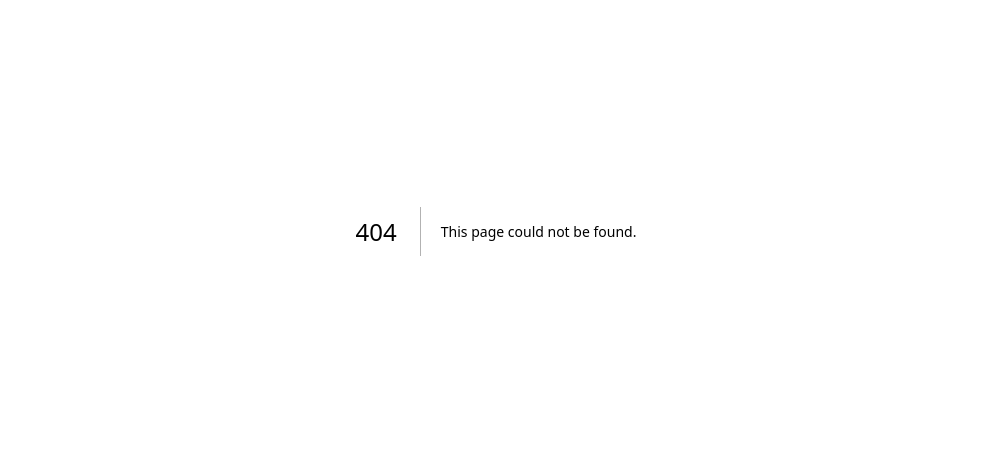
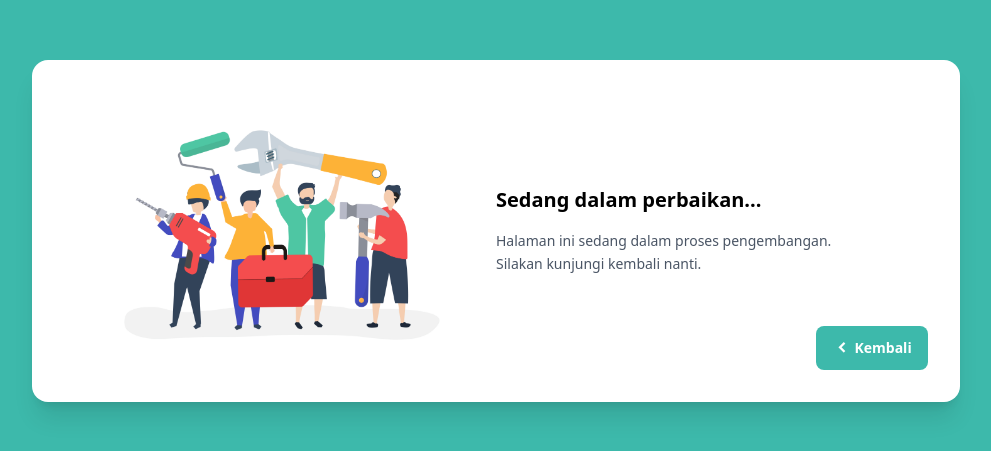
Before and after one commit to IqbalRadjasa/lms-dev, a Next.js app: page /underMaintenance in a window 1280 px wide. Before the commit this address had no page. Shown: the part 169-620 px from the top of the page, without its empty margins (144-1135 px from the left). Built offline with nearby package versions, Linux system fonts and the light colour scheme.

Commit message:
feat:Maintenance alert page

```diff
--- a/app/dashboard/Sidebar.tsx
+++ b/app/dashboard/Sidebar.tsx
@@ -91,7 +91,7 @@ export default function Sidebar() {
         {!sidebarCollapsed && openMenu === 'system' && (
           <div className="ml-8 mt-1 space-y-1 sidebar-submenu">
             <button
-              className={`w-full text-left text-base px-3 py-2 rounded-md flex items-center gap-2  ${isActive('/dashboard/systemConfig/maintenance') ? 'text-[#25a194] font-semibold' : 'text-[var(--text-secondary-light)]'}`}
+              className={`w-full text-left text-base px-3 py-2 rounded-md flex items-center gap-2  ${isActive('/dashboard/systemConfiguration/maintenance') ? 'text-[#25a194] font-semibold' : 'text-[var(--text-secondary-light)]'}`}
               onClick={() => router.push('/dashboard/systemConfiguration/maintenance')}
             >
               <i className="ri-circle-fill text-[0.4rem]"></i>
--- /dev/null
+++ b/app/underMaintenance/page.tsx
@@ -0,0 +1,34 @@
+'use client';
+
+import { useRouter } from 'next/navigation';
+
+export default function UnderMaintenance() {
+  const router = useRouter();
+
+  return (
+    <div className="min-h-screen bg-[#3db9ab] flex items-center justify-center p-8">
+      {/* BIG WHITE CONTAINER */}
+      <div className="relative bg-white rounded-2xl shadow-xl flex items-center px-10 py-10">
+        {/* LEFT IMAGE */}
+        <div className="w-1/2 flex justify-center">
+          <img src="/maintenance.jpg" alt="Maintenance" className="w-[85%] max-w-lg object-contain" />
+        </div>
+
+        {/* RIGHT TEXT */}
+        <div className="w-1/2 text-left">
+          <h1 className="text-xl font-bold mb-4">Sedang dalam perbaikan...</h1>
+
+          <p className="text-gray-600 text-sm leading-relaxed max-w-md">
+            Halaman ini sedang dalam proses pengembangan. <br /> Silakan kunjungi kembali nanti.
+          </p>
+        </div>
+
+        {/* FLOATING BUTTON (bottom right) */}
+        <button onClick={() => router.push('/dashboard')} className="absolute bottom-8 right-8 bg-[#3db9ab] text-sm hover:opacity-90 text-white px-4 py-2 rounded-lg font-semibold transition flex items-center gap-1">
+          <i className="ri-arrow-left-s-line text-lg"></i>
+          Kembali
+        </button>
+      </div>
+    </div>
+  );
+}
```
